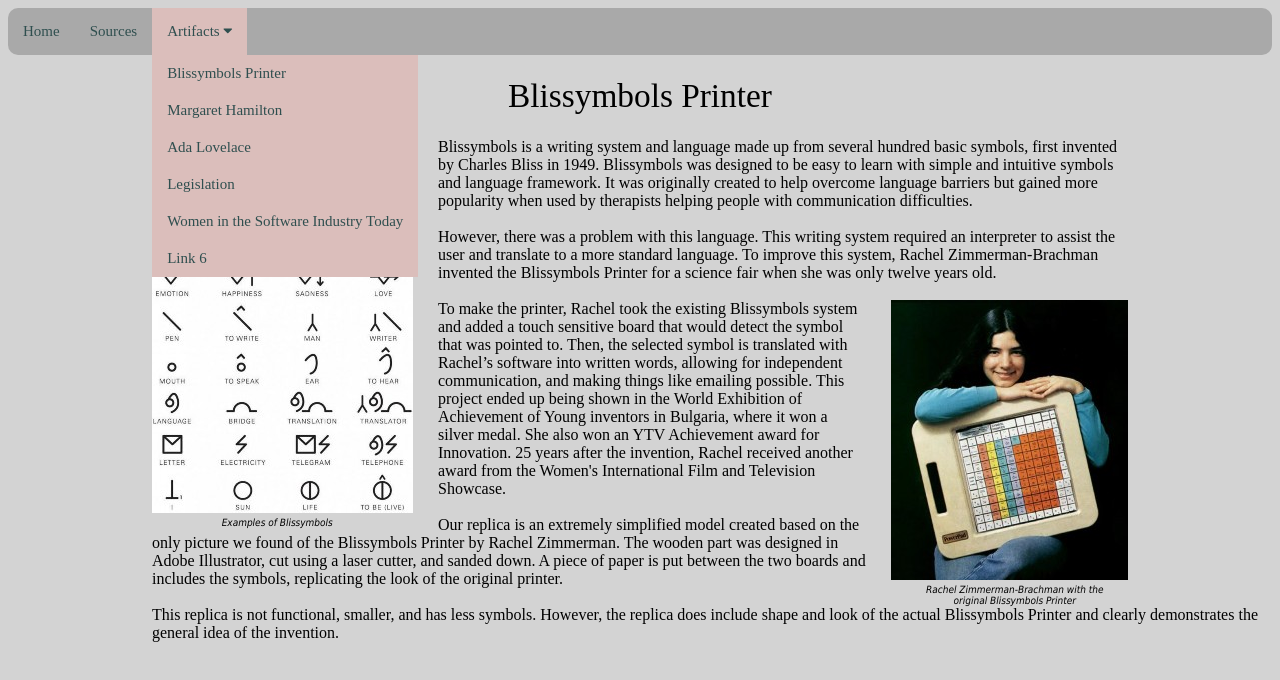
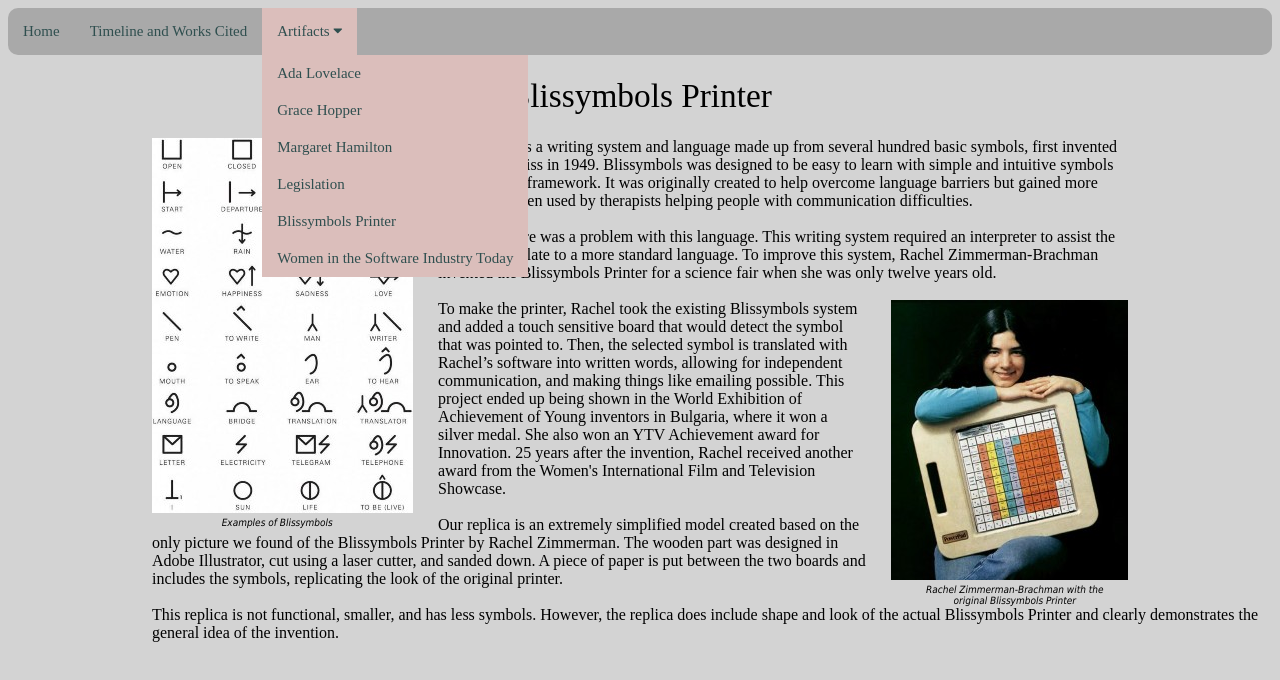
Before and after one commit to eric-zzhou/WomenInSoftware, a plain HTML site: page Blissymbols Printer Word.html in a window 1280 px wide. Both pictures are taken after a click on the button "Artifacts". Drawn offline with Linux system fonts and the light colour scheme.

Commit message:
Getting all the navbars consistent

```diff
--- a/Blissymbols Printer Word.html
+++ b/Blissymbols Printer Word.html
@@ -125,16 +125,16 @@
 <body>
     <div class="navbar">
         <a href="index.html">Home</a>
-        <a href="test.html">Sources</a>
+        <a href="test.html">Timeline and Works Cited</a>
         <div class="dropdown">
             <button class="dropbtn" onclick="dropToggle()">Artifacts <i class="fa fa-caret-down"></i></button>
             <div class="dropdown-content" id="myDropdown">
+                <a href="Ada Lovelace.html">Ada Lovelace</a>
+                <a href="Grace Hopper.html">Grace Hopper</a>
+                <a href="Margaret Hamilton.html">Margaret Hamilton</a>
+                <a href="Legislation.html">Legislation</a>
                 <a href="Blissymbols Printer Word.html">Blissymbols Printer</a>
-                <a href="Margaret Hamilton.html">Margaret Hamilton</a>
-                <a href="Ada Lovelace.html">Ada Lovelace</a>
-                <a href="Legislation.html">Legislation</a>
                 <a href="WomenSTEMInterview.html">Women in the Software Industry Today</a>
-                <a href="#">Link 6</a>
             </div>
         </div>
     </div>
```
Also changed, not shown: Legislation.html (+5 -5 lines), Margaret Hamilton.html (+5 -5 lines), WomenSTEMInterview.html (+5 -5 lines), index.html (+5 -5 lines).
